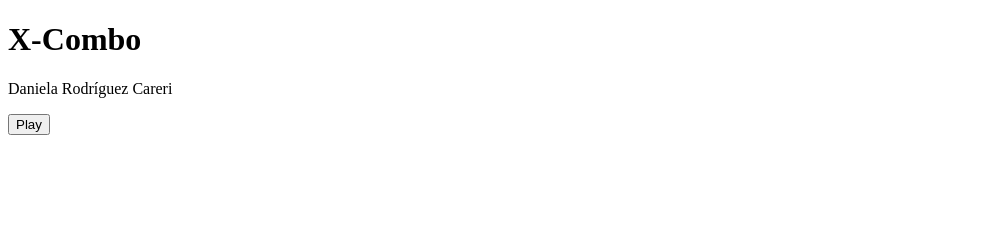
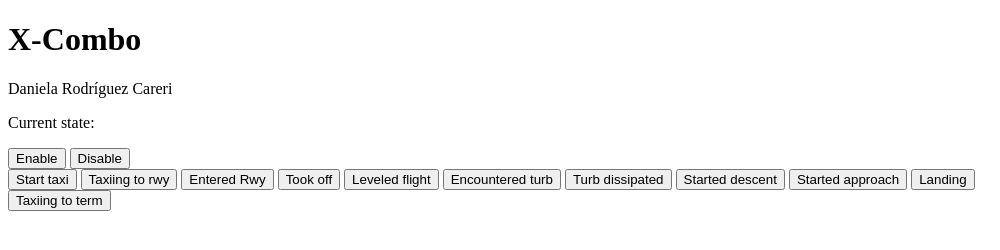
Before and after one commit to Danita/x-combo, an Electron app: page app/window.html in a window 1000 px wide. Drawn offline with nearby package versions, Linux system fonts and the light colour scheme; no server answers.

Commit message:
Experiment: state machine to represent stages of flight

```diff
--- a/app/window.html
+++ b/app/window.html
@@ -5,7 +5,24 @@
 <body>
 <h1>X-Combo</h1>
 <p>Daniela Rodríguez Careri</p>
-<button id="play">Play</button>
+<p>Current state: <span data-current-state></span></p>
+
+<button data-event="enable">Enable</button>
+<button data-event="disable">Disable</button>
+
+<br>
+
+<button data-event="startedTaxi">Start taxi</button>
+<button data-event="taxiingToRwy">Taxiing to rwy</button>
+<button data-event="enteredRwy">Entered Rwy</button>
+<button data-event="tookOff">Took off</button>
+<button data-event="leveledFlight">Leveled flight</button>
+<button data-event="turbulenceEncountered">Encountered turb</button>
+<button data-event="turbulenceDissipated">Turb dissipated</button>
+<button data-event="startedDescent">Started descent</button>
+<button data-event="startedApproach">Started approach</button>
+<button data-event="landing">Landing</button>
+<button data-event="taxiingToTerm">Taxiing to term</button>
 
 <script src="window.js"></script>
 </body>
--- a/app/window.js
+++ b/app/window.js
@@ -1,8 +1,10 @@
 const _ = require('lodash');
+const $ = require('jquery');
 const assert = require('assert');
+const StateMachine = require("javascript-state-machine");
 
 var audio = new Audio(__dirname + '/../wav/announcements/default/ding.wav');
-document.getElementById('play').addEventListener('click', function(){
+$('#play').on('click', function(){
 	audio.currentTime = 0;
 	audio.play();
 });
@@ -56,16 +58,51 @@ function onUDPMessageReceived(message, remote) {
 
 	var inputBuffer = Buffer.from(message, 'binary'),
 		prologueBuffer = getPrologue(inputBuffer),
-		sentenceBuffers = getSentences(inputBuffer)
+		sentenceBuffers = getSentences(inputBuffer),
+		dataRefs = {}
 		;
 
 	assert.equal(prologueBuffer.toString('ascii', 0, 4), 'DATA', 'Invalid message prologue');
 
-	console.log(remote.address + ':' + remote.port +' - ' + inputBuffer.length + ' bytes, ' + sentenceBuffers.length + ' sentences.');
+	// console.log(remote.address + ':' + remote.port +' - ' + inputBuffer.length + ' bytes, ' + sentenceBuffers.length + ' sentences.');
 
 	_.forEach(sentenceBuffers, function(sentenceBuffer, k) {
 		var values = getValuesInSentence(sentenceBuffer);
-		console.log(k, 'Point:', sentenceBuffer.readUInt8(0), values.join());
+		dataRefs[sentenceBuffer.readUInt8(0)] = values;
+		// console.log(k, 'Point:', sentenceBuffer.readUInt8(0).toString(), values.join());
 	});
 
+	console.table(dataRefs);
+
 }
+
+var fsm = StateMachine.create({
+	initial: 'OFF',
+	error: function(eventName, from, to, args, errorCode, errorMessage) {
+		console.warn('event ' + eventName + ' incorrent: ' + errorMessage);
+	},
+	events: [
+		{ name: 'enable',  from: 'OFF',  to: 'STANDBY' },
+		{ name: 'startedTaxi', from: 'STANDBY', to: 'PUSHBACK' },
+		{ name: 'taxiingToRwy',  from: 'PUSHBACK', to: 'TAXI_RWY' },
+		{ name: 'enteredRwy', from: 'TAXI_RWY', to: 'TAKEOFF' },
+		{ name: 'tookOff', from: 'TAKEOFF', to: 'ASCENT' },
+		{ name: 'leveledFlight', from: 'ASCENT', to: 'CRUISE' },
+		{ name: 'turbulenceEncountered', from: 'CRUISE', to: 'CRUISE_TURBULENCE' },
+		{ name: 'turbulenceDissipated', from: 'CRUISE_TURBULENCE', to: 'CRUISE' },
+		{ name: 'startedDescent', from: ['CRUISE', 'CRUISE_TURBULENCE'], to: 'DESCENT' },
+		{ name: 'startedApproach', from: 'DESCENT', to: 'APPROACH' },
+		{ name: 'landing', from: 'APPROACH', to: 'LANDING' },
+		{ name: 'taxiingToTerm', from: 'LANDING', to: 'TAXI_TERM' },
+		{ name: 'disable', from: ['TAXI_TERM', 'LANDING', 'APPROACH', 'DESCENT', 'CRUISE',
+			'CRUISE_TURBULENCE', 'ASCENT', 'TAKEOFF', 'TAXI_RWY', 'PUSHBACK', 'STANDBY'], to: 'OFF' },
+	]});
+
+$('[data-event]').on('click', function(e) {
+	var event = $(this).data('event');
+	fsm[event]();
+});
+
+setInterval(function() {
+	$('[data-current-state]').text(fsm.current);
+}, 500);
--- a/package.json
+++ b/package.json
@@ -8,6 +8,8 @@
     "package": "electron-packager ./ --platform=win32 --arch=all --out=./dist --overwrite --prune --ignore=idea"
   },
   "dependencies": {
+    "javascript-state-machine": "2.3.5",
+    "jquery": "2.2.3",
     "lodash": "4.11.1"
   },
   "devDependencies": {
```
